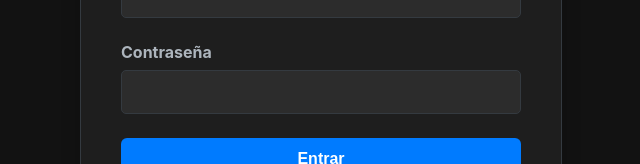
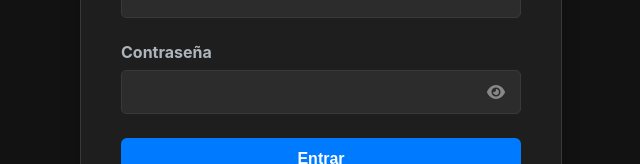
Before and after one commit to NeyderPiza/ProyectoEntornosFinal, a React (Vite) app in the folder fronted/: page /login in a window 1280 px wide. Shown: the part 346-510 px from the top of the page, without its empty margins (319-959 px from the left). Built offline with nearby package versions, Linux system fonts and the light colour scheme.

Commit message:
se mejoro la interfaz de el login

```diff
--- a/fronted/src/components/LoginPage.jsx
+++ b/fronted/src/components/LoginPage.jsx
@@ -1,8 +1,12 @@
-// /frontend/src/components/LoginPage.jsx (VERSIÓN NUEVA Y FUNCIONAL)
+// /frontend/src/components/LoginPage.jsx (TU CÓDIGO + VISIBILIDAD DE CONTRASEÑA)
 
 import React, { useState } from 'react';
 import axios from 'axios';
 import { useNavigate, Link } from 'react-router-dom';
+
+// --- 1. IMPORTAR FONT AWESOME Y LOS ICONOS DE OJO ---
+import { FontAwesomeIcon } from '@fortawesome/react-fontawesome';
+import { faEye, faEyeSlash } from '@fortawesome/free-solid-svg-icons';
 
 
 function LoginPage() {
@@ -11,17 +15,32 @@ function LoginPage() {
   const [error, setError] = useState('');
   const navigate = useNavigate();
 
+  // --- 2. AÑADIR UN ESTADO PARA CONTROLAR LA VISIBILIDAD ---
+  const [isPasswordVisible, setIsPasswordVisible] = useState(false);
+
   const handleLogin = async (e) => {
     e.preventDefault();
     setError('');
     try {
       const response = await axios.post('http://localhost:5000/api/auth/login', { email, password });
       localStorage.setItem('token', response.data.token);
+
+      // La lógica de redirección inteligente que hicimos antes
+      if (response.data.rol === 'administrador') {
+          navigate('/admin');
+      } else {
           navigate('/');
+      }
       window.location.reload();
+
     } catch (err) {
       setError(err.response?.data?.error || 'Error en el inicio de sesión.');
     }
+  };
+
+  // --- 3. FUNCIÓN PARA CAMBIAR EL ESTADO DE VISIBILIDAD ---
+  const togglePasswordVisibility = () => {
+    setIsPasswordVisible(!isPasswordVisible);
   };
 
   return (
@@ -42,15 +61,26 @@ function LoginPage() {
           />
         </div>
 
+        {/* --- 4. MODIFICAR EL GRUPO DE LA CONTRASEÑA --- */}
         <div className="input-group">
           <label htmlFor="password">Contraseña</label>
+          {/* Añadimos un contenedor para el input y el icono */}
+          <div className="password-input-wrapper">
             <input
-            type="password"
+              // El tipo de input ahora cambia según el estado
+              type={isPasswordVisible ? "text" : "password"}
               id="password"
               value={password}
               onChange={(e) => setPassword(e.target.value)}
               required
             />
+            {/* El icono que llama a la función de cambio al hacer clic */}
+            <FontAwesomeIcon
+              icon={isPasswordVisible ? faEyeSlash : faEye}
+              className="password-toggle-icon"
+              onClick={togglePasswordVisibility}
+            />
+          </div>
         </div>
 
         <button type="submit" className="btn-primary" style={{ width: '100%' }}>
--- a/fronted/src/styles/Auth.css
+++ b/fronted/src/styles/Auth.css
@@ -65,3 +65,24 @@
 .auth-footer a:hover {
   text-decoration: underline;
 }
+/* --- Estilos para el Visualizador de Contraseña --- */
+
+/* Contenedor para posicionar el icono */
+.password-input-wrapper {
+    position: relative;
+    display: flex;
+    align-items: center;
+}
+
+/* El icono en sí */
+.password-toggle-icon {
+    position: absolute;
+    right: 15px; /* Lo posiciona a la derecha */
+    color: #888;
+    cursor: pointer;
+    transition: color 0.2s ease;
+}
+
+.password-toggle-icon:hover {
+    color: #00aaff;
+}
```
Lines whose indentation alone changed are shown as unchanged.
